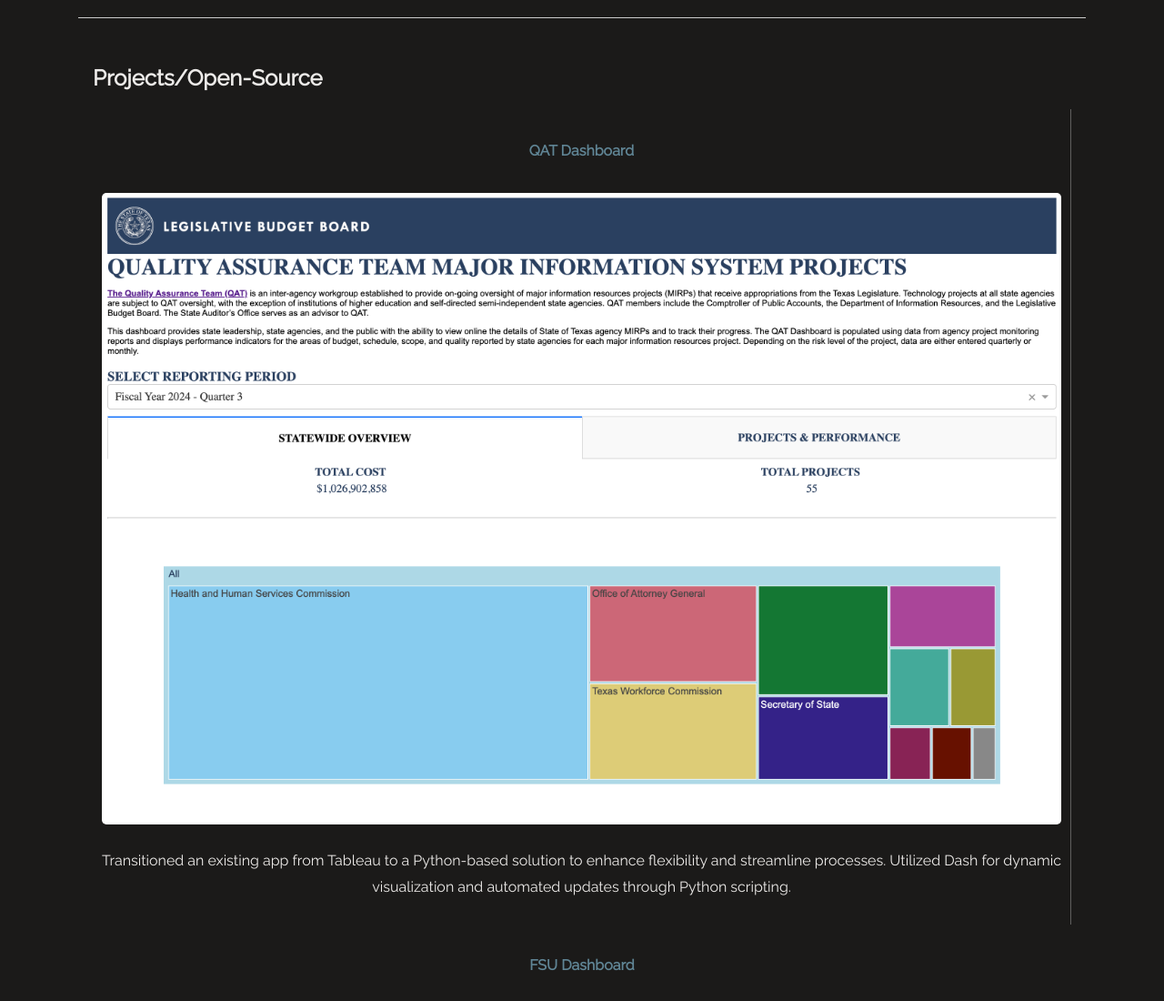
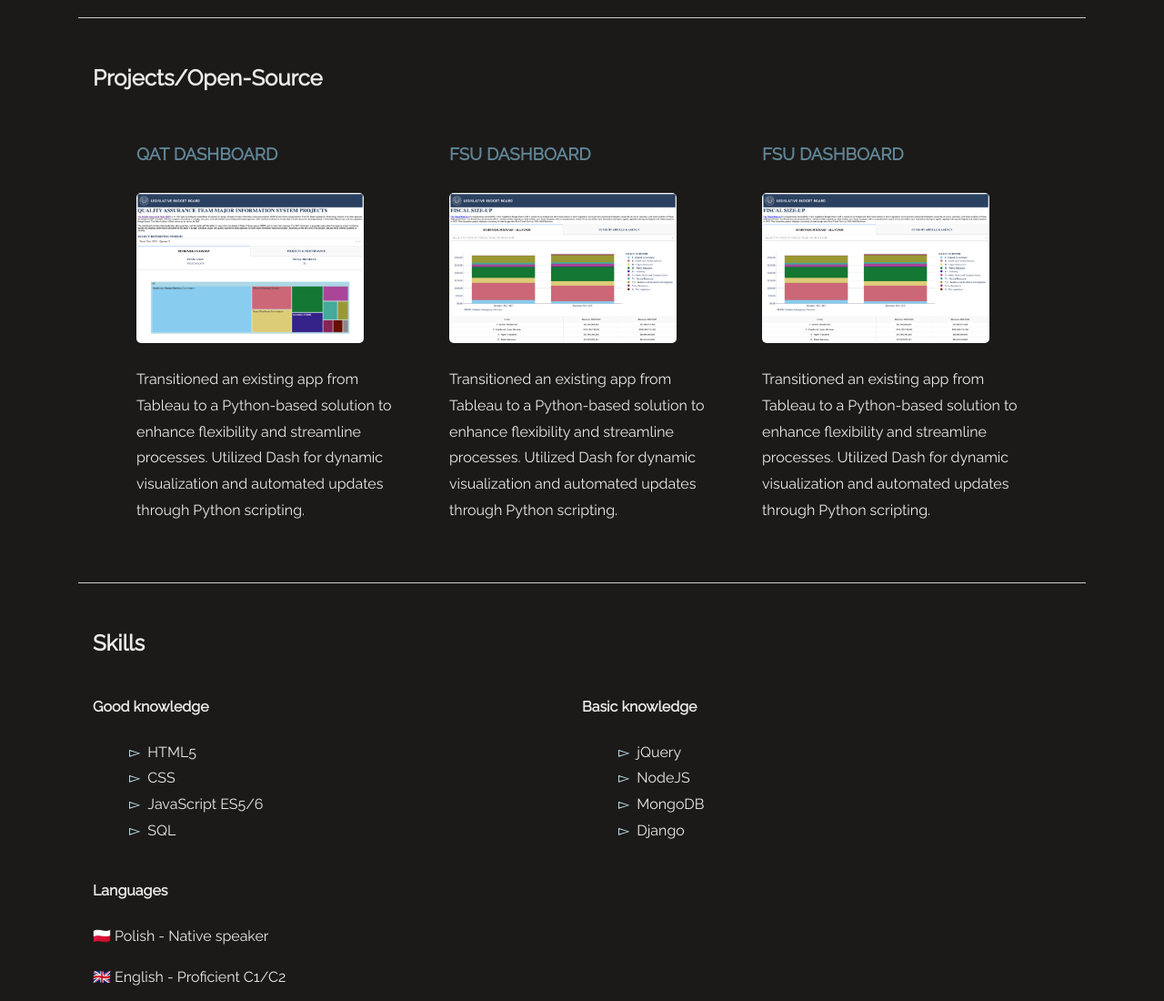
Before and after one commit to jdlavin/jdlavin.github.io, a plain HTML site: page index.html in a window 1280 px wide. Shown: the part 1580-2680 px from the top of the page at 91% size. Drawn offline with Linux system fonts and the light colour scheme.

Commit message:
latest working version

```diff
--- a/index.html
+++ b/index.html
@@ -107,9 +107,10 @@
 
     <section>
       <h2>Projects/Open-Source</h2>
+      <section class="project-grid">
         <article class='project'>
-        <div class='title'>
-          <h4>QAT Dashboard</h4>
+          <div class="title">
+            <h3>QAT Dashboard</h3>
           </div>
           <a href="https://qat-dashboard.lbb.texas.gov" target="_blank">
             <img src="img/qat_dashboard.png" alt="QAT Dashboard">
@@ -119,8 +120,19 @@
           </div>
         </article>
         <article class='project'>
-        <div class='title'>
-          <h4>FSU Dashboard</h4>
+          <div class="title">
+            <h3>FSU Dashboard</h>
+          </div>
+          <a href="https://fsu.lbb.texas.gov/" target="_blank">
+            <img src="img/fsu_dashboard.png" alt="FSU Dashboard">
+          </a>
+          <div class="description">
+            <p>Transitioned an existing app from Tableau to a Python-based solution to enhance flexibility and streamline processes. Utilized Dash for dynamic visualization and automated updates through Python scripting.</p>
+          </div>
+        </article>
+        <article class='project'>
+          <div class="title">
+            <h3>FSU Dashboard</h>
           </div>
           <a href="https://fsu.lbb.texas.gov/" target="_blank">
             <img src="img/fsu_dashboard.png" alt="FSU Dashboard">
@@ -130,6 +142,8 @@
           </div>
         </article>
       </section>
+    </section>
+
     <section>
       <h2>Skills</h2>
       <div class='skills'>
--- a/style.css
+++ b/style.css
@@ -59,7 +59,7 @@
   text-transform: uppercase;
 }
 
-h3, h4 {
+h2, h4 {
   font-weight: bold;
 }
 
@@ -86,77 +86,6 @@
   color: white;
 }
 
-.skills {
-  display: -ms-flexbox;
-  display: flex;
-  -ms-flex-wrap: wrap;
-  flex-wrap: wrap;
-}
-
-.projects {
-  display: flex;
-  justify-content: space-between;
-  align-items: stretch; /* Ensures that all projects stretch to the same height */
-  margin-top: 20px;
-}
-
-.project {
-  flex: 0 0 30%; /* Each project takes up roughly one-third of the width */
-  text-align: center; /* Center the text inside each project */
-  padding: 10px;
-  position: relative;
-  display: flex;
-  flex-direction: column; /* Ensure content stacks vertically inside each project */
-  align-items: center; /* Center content horizontally */
-  justify-content: space-between; /* Evenly space the title, image, and description */
-}
-
-.project img {
-  width: 100%;
-  height: auto;
-  margin-top: 10px;
-  border-radius: 5px;
-}
-
-.project:not(:last-child) {
-  border-right: 1px solid rgba(255, 255, 255, 0.3); /* Add vertical line except for the last project */
-}
-
-.project .title {
-  color: #608595;
-  -ms-flex: 0 0 33.3%;
-  flex: 0 0 33.3%;
-  max-width: 33%;
-}
-
-.project img {
-  width: 100%;
-  height: auto;
-  margin-top: 10px;
-  border-radius: 5px;
-}
-
-.projects .project a {
-  text-decoration: none;
-  color: inherit;
-}
-
-.skills .column {
-  -ms-flex: 0 0 50%;
-  flex: 0 0 50%;
-  max-width: 50%;
-}
-
-.skills .column ul, ul.job-description {
-  list-style-type: none;
-}
-
-.skills .column ul > li:before {
-  content: "▻";
-  padding-right: 0.5em;
-  color: #CBEFFA;
-}
-
 article:has(.school) + article:has(.school) {
   margin-top: 20px; /* Adjust the value to your preferred spacing */
 }
@@ -175,6 +104,54 @@
   color: #608595;
   text-decoration: underline;
   padding-left: 0.5em; /* Adds a bit of spacing between the arrow and the span text */
+}
+
+.project-grid {
+  display: grid;
+  grid-template-columns: repeat(auto-fill, minmax(250px, 1fr));
+  gap: 20px;
+  justify-content: center;
+}
+
+.project .title {
+  color: #608595;
+}
+
+.project img {
+  width: 100%; /* Reduced from 100% */
+  height: auto; /* Maintain aspect ratio */
+  max-width: 250px; /* Maximum width to prevent excessive stretching */
+  object-fit: contain; /* Ensure full visibility within the container */
+  margin-top: 10px;
+  border-radius: 5px;
+}
+
+.projects .project a {
+  text-decoration: none;
+  color: inherit;
+}
+
+.skills {
+  display: -ms-flexbox;
+  display: flex;
+  -ms-flex-wrap: wrap;
+  flex-wrap: wrap;
+}
+
+.skills .column {
+  -ms-flex: 0 0 50%;
+  flex: 0 0 50%;
+  max-width: 50%;
+}
+
+.skills .column ul, ul.job-description {
+  list-style-type: none;
+}
+
+.skills .column ul > li:before {
+  content: "▻";
+  padding-right: 0.5em;
+  color: #CBEFFA;
 }
 
 footer {
```
Lines whose indentation alone changed are shown as unchanged.
